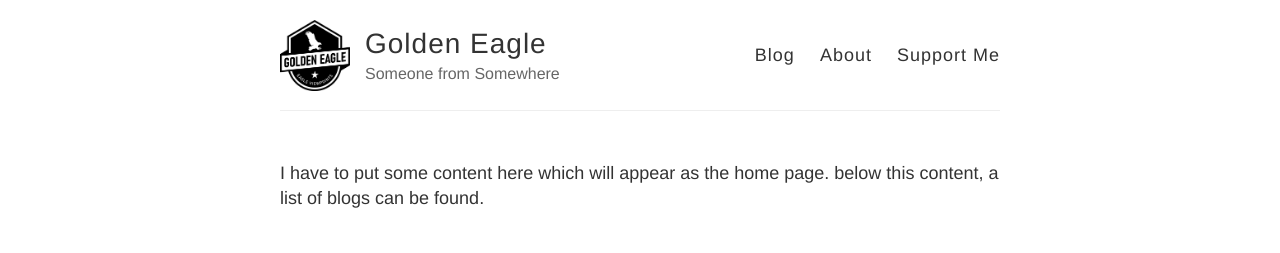
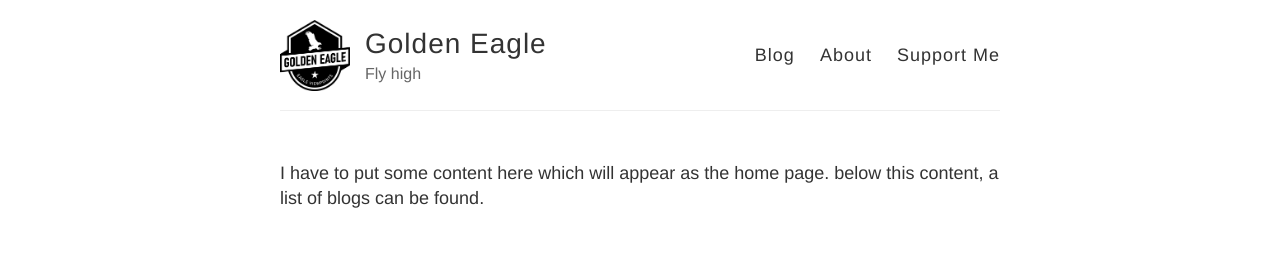
Before and after one commit to golden-eagle-blog/golden-eagle-blog.github.io, a Jekyll site: the page built from index.html, in a window 1280 px wide. Shown: the top 253 px of the page. Built offline with Jekyll 4.4.1, drawn with Linux system fonts in a browser that asks for light colours.

Commit message:
Update _config.yml

```diff
--- a/_config.yml
+++ b/_config.yml
@@ -6,7 +6,7 @@
 name: Golden Eagle
 
 # Short bio or description (displayed in the header)
-description: Someone from Somewhere
+description: Fly high
 
 # URL of your avatar or profile pic (you could use your GitHub profile pic)
 avatar: "/images/logo.jpg"
```
